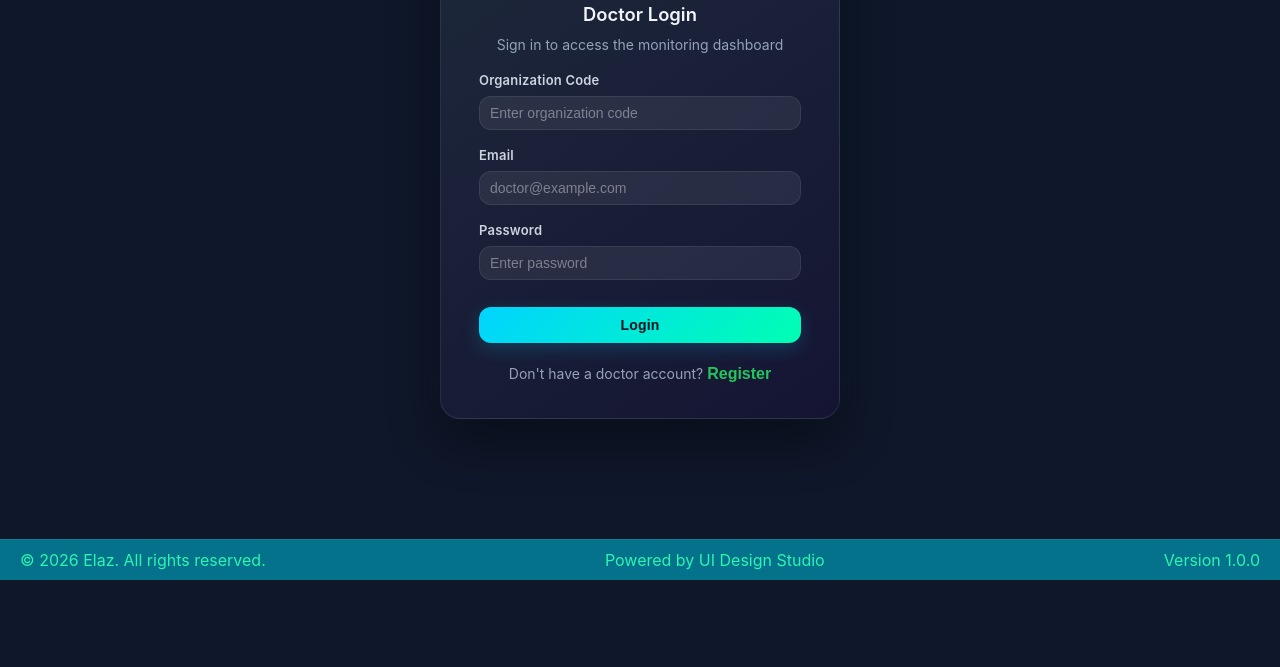
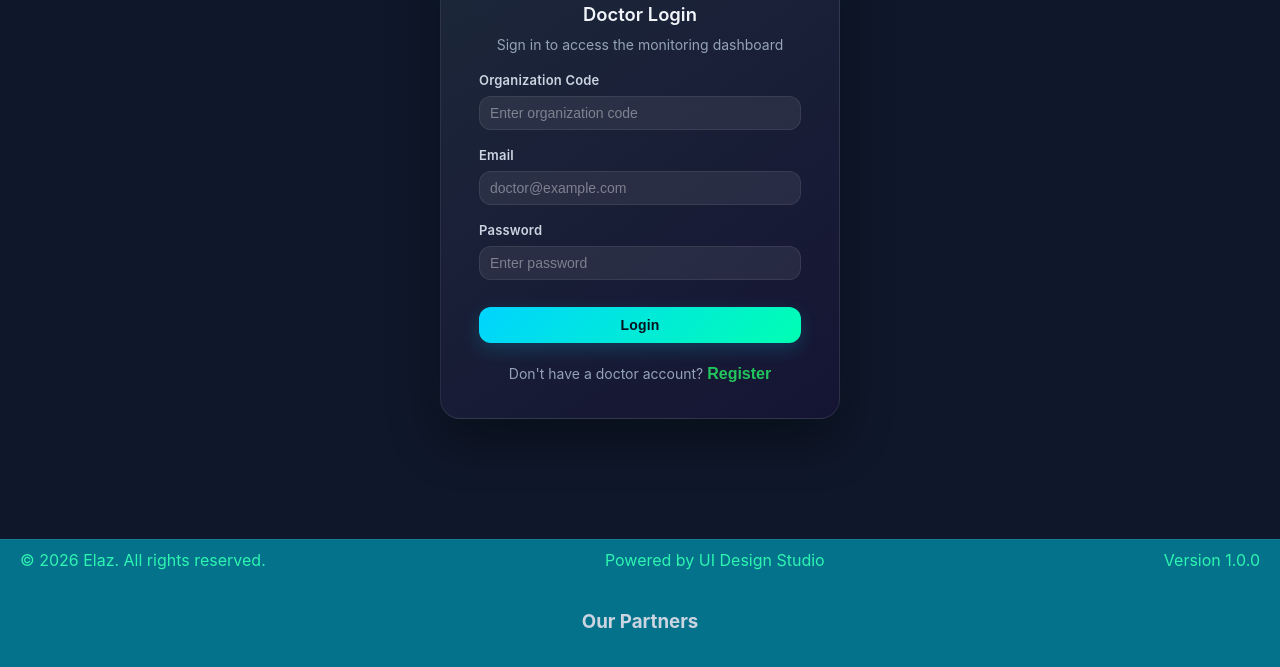
Before and after one commit to Indomitable-Essence/IoT-Health-Monitoring-System, a plain HTML site: page Frontend/doctor-login.html in a window 1280 px wide. Shown: the part 365-1032 px from the top of the page. Before the commit the page ends 945 px from the top, so only its background shows below. Drawn offline with Linux system fonts and the light colour scheme.

Commit message:
Add partners section to doctor login page

```diff
--- a/Frontend/doctor-login.html
+++ b/Frontend/doctor-login.html
@@ -176,6 +176,10 @@
                 <span>Powered by UI Design Studio</span>
                 <span>Version 1.0.0</span>
             </div>
+    <div class="partners">
+        <h3>Our Partners</h3>
+        <!-- <p>Collaborating with leading healthcare organizations to provide the best medical solutions.</p> -->
+    </div>
 
 
     <script src="doctor-login.js"></script>
```
